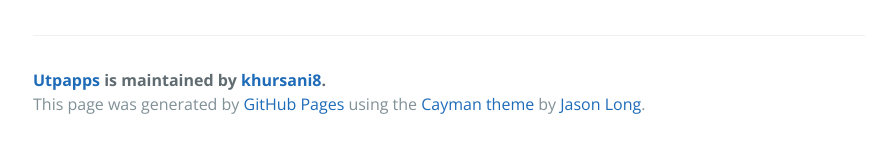
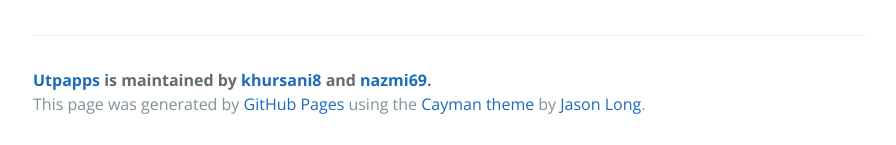
Before and after one commit to khursani8/utpapps, a plain HTML site: page index.html in a window 1280 px wide. Shown: the part 1211-1356 px from the top of the page, without its empty margins (191-1087 px from the left). Drawn offline with nearby package versions, Linux system fonts and the light colour scheme.

Commit message:
update index.html

```diff
--- a/index.html
+++ b/index.html
@@ -45,7 +45,7 @@
 <p>Having trouble with Pages? Check out our <a href="https://help.github.com/pages">documentation</a> or <a href="https://github.com/contact">contact support</a> and we’ll help you sort it out.</p>
 
       <footer class="site-footer">
-        <span class="site-footer-owner"><a href="https://github.com/khursani8/utpapps">Utpapps</a> is maintained by <a href="https://github.com/khursani8">khursani8</a>.</span>
+        <span class="site-footer-owner"><a href="https://github.com/khursani8/utpapps">Utpapps</a> is maintained by <a href="https://github.com/khursani8">khursani8</a> and <a href="https://github.com/nazmi69">nazmi69</a>.</span>
 
         <span class="site-footer-credits">This page was generated by <a href="https://pages.github.com">GitHub Pages</a> using the <a href="https://github.com/jasonlong/cayman-theme">Cayman theme</a> by <a href="https://twitter.com/jasonlong">Jason Long</a>.</span>
       </footer>
```
